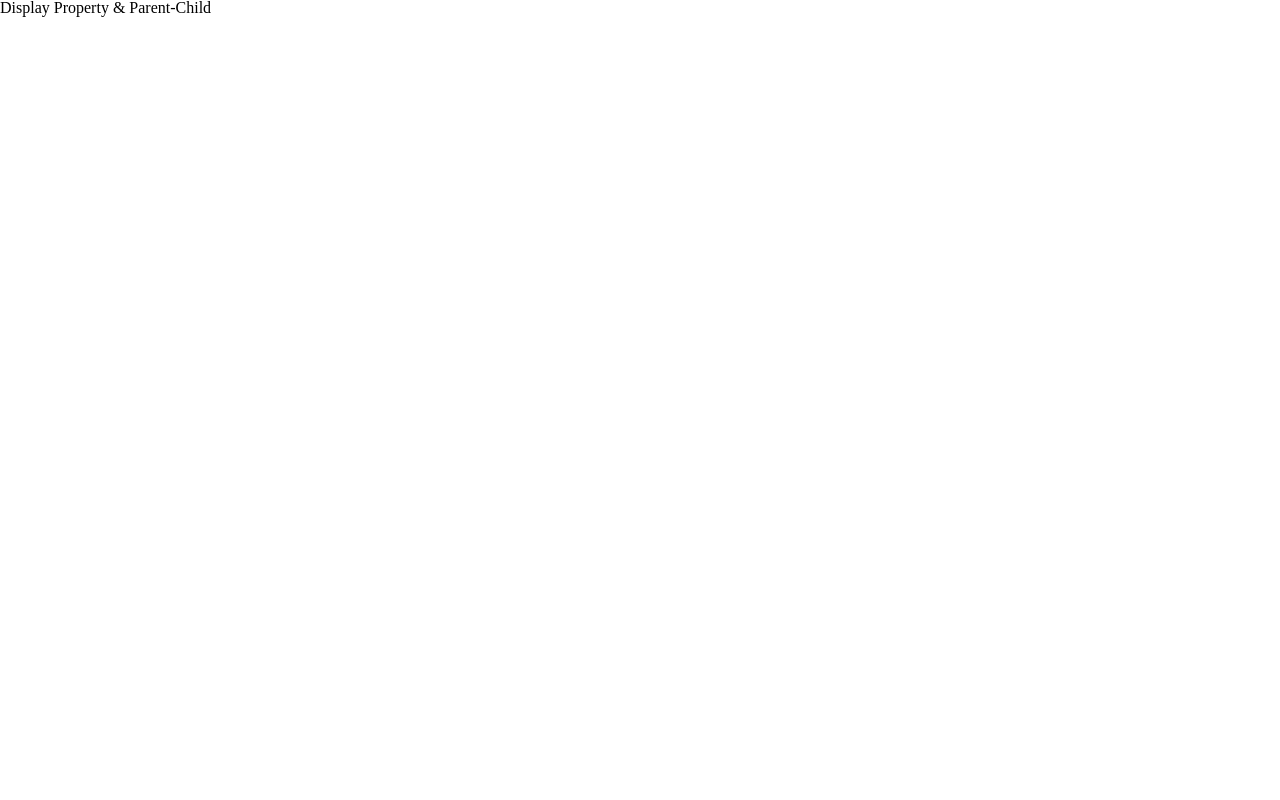
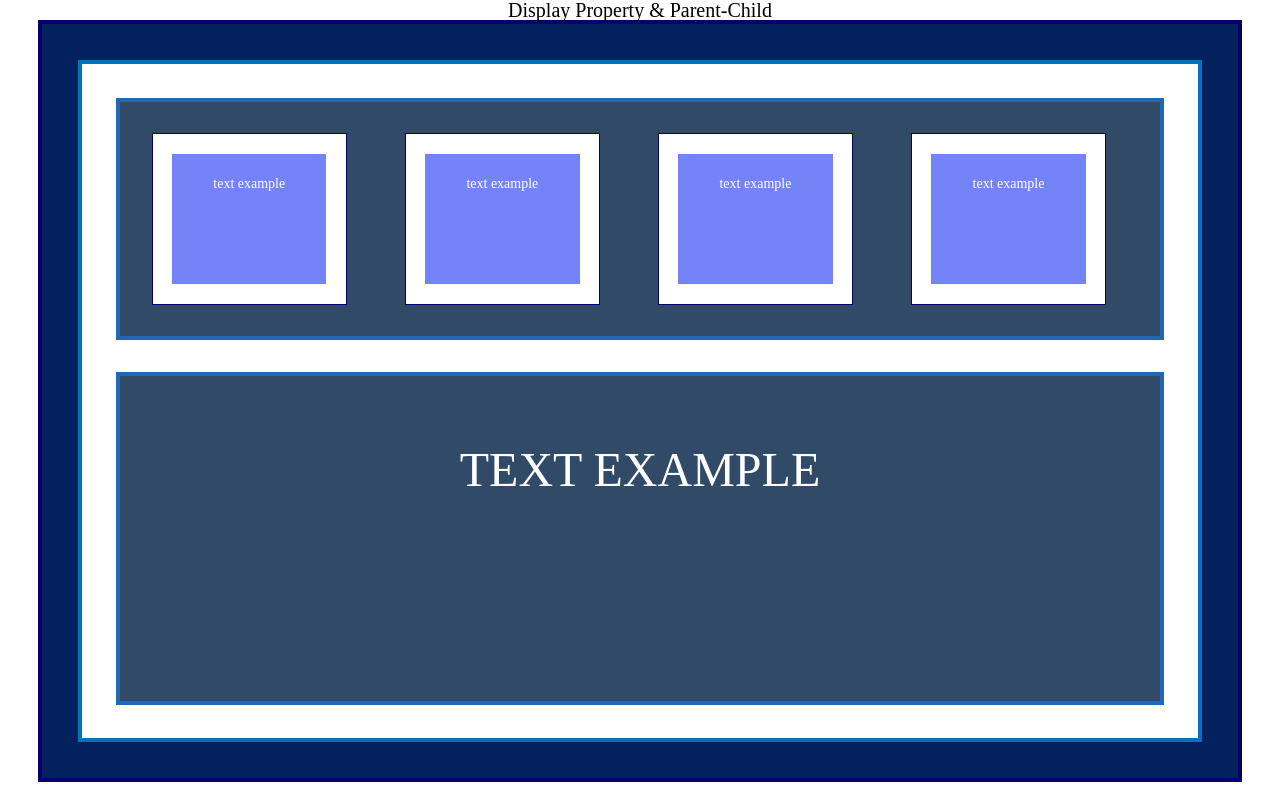
Before and after one commit to SabaMania/lesson-5, a plain HTML site: page index.html in a window 1280 px wide. Drawn offline with Linux system fonts and the light colour scheme; files that its build step writes are made by us from their sources.

Commit message:
add boxes in html

```diff
--- a/index.html
+++ b/index.html
@@ -1,11 +1,40 @@
 <!DOCTYPE html>
 <html>
 	<head>
-		<link rel="stylesheet" type="text/css" href="reset.css">
-		<link rel="stylesheet" type="text/css" href="style.css">
+		<link rel="stylesheet" type="text/css" href="styles/reset.css">
+		<link rel="stylesheet" type="text/css" href="styles/style.css">
 		<title>Fluid-Procents</title>
 	</head>
 	<body>
 		<p class="title">Display Property & Parent-Child </p>
+		<div class="blue">
+			<div class="white">
+				<div class="lightblue">
+					<div class="mini">
+						<div class="minibox">
+							<p class="minibox-text">text example</p>
+						</div>
+					</div>
+					<div class="mini">
+						<div class="minibox">
+							<p class="minibox-text">text example</p>
+						</div>
+					</div>
+					<div class="mini">
+						<div class="minibox">
+							<p class="minibox-text">text example</p>
+						</div>
+					</div>
+					<div class="mini">
+						<div class="minibox">
+							<p class="minibox-text">text example</p>
+						</div>
+					</div>
+				</div>
+				<div class="lightblue">
+					<p class="inside">TEXT EXAMPLE</p>
+				</div>
+			</div>
+		</div>
 	</body>
 </html>
--- a/styles/style.css
+++ b/styles/style.css
@@ -0,0 +1,66 @@
+html, body	 {
+	widows: 100%;
+	height: 100%;
+}
+body {
+	padding: 0 3% 3% 3%;
+}
+.title {
+	text-align: center;
+	font-size: 20px;
+}
+.blue {
+	height: 100%;
+	width: 100%;
+	padding: 3%;
+	background-color: #04215F;
+	border: 4px solid #070068;
+}
+.white {
+	height: 100%;
+	width: 100%;
+	padding: 3%;
+	background: white;
+	border: 4px solid #0071BC;
+}
+.lightblue {
+	height: 40%;
+	width: 100%;
+	padding: 3%;
+	background: #304A67;
+	border: 4px solid #2267B5;
+}
+.lightblue:last-child {
+	height: 55%;
+	margin-top: 3%;
+}
+.inside  {
+	text-align: center;
+	color: white;
+	font-size: 48px;
+	padding-top: 4%;
+}
+.mini {
+	display: inline-block;
+	height: 100%;
+	width: 20%;
+	padding: 2%;
+	background-color: white;
+	margin-right: 5.5%;
+	border: 1px solid #070068;
+}
+.mini:last-child {
+	margin-right: 0;
+}
+.minibox {
+	height: 100%;
+	width: 100%;
+	padding: 3%;
+	background: #7583F9;
+}
+.minibox-text {
+	font-size: 14px;
+	color: white;
+	text-align: center;
+	margin-top: 13%;
+}
```
